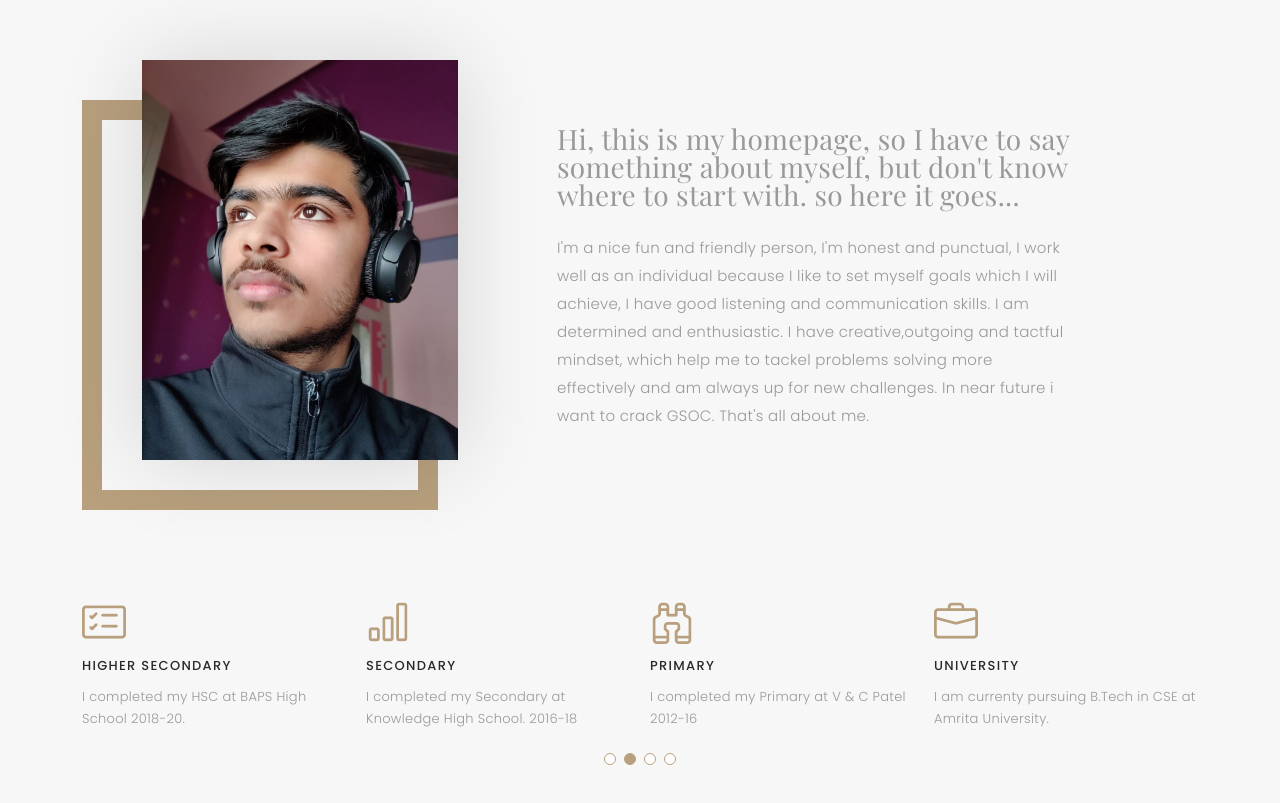
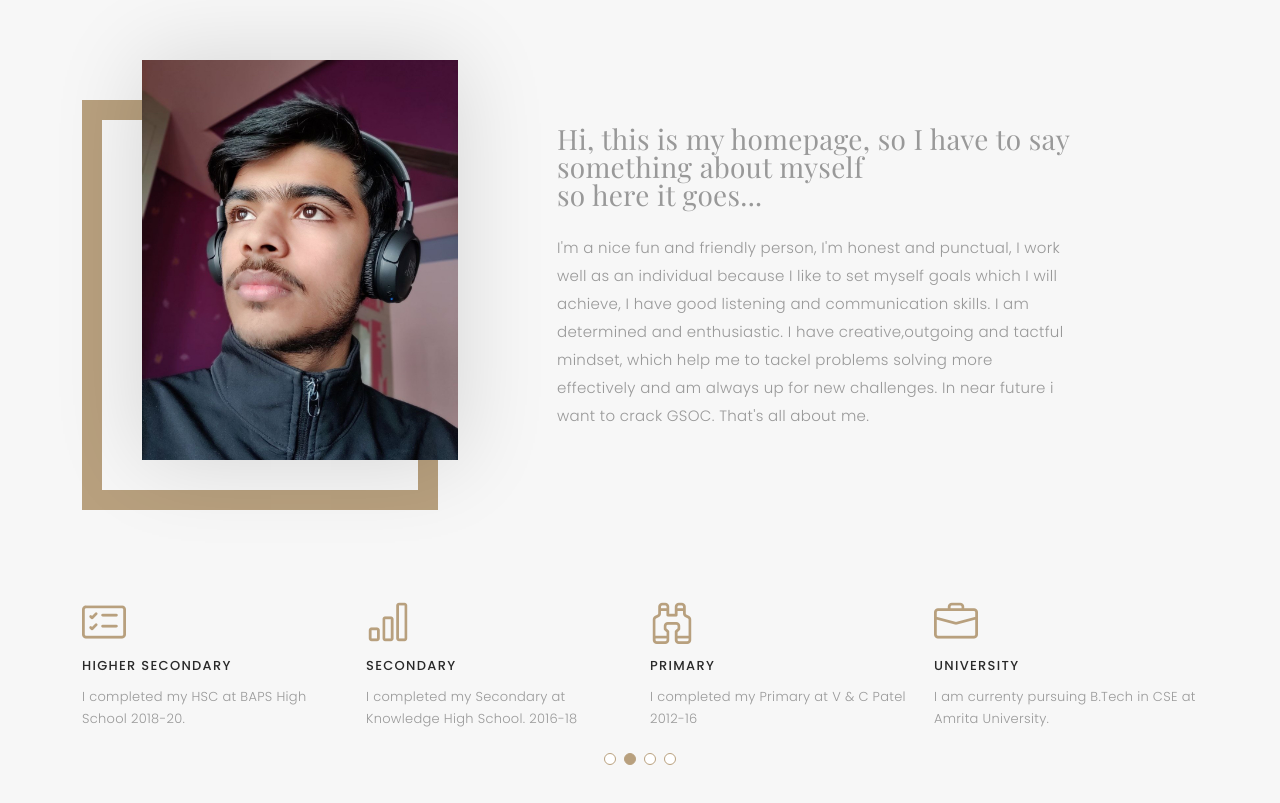
Before and after one commit to rajpatel8/Web-Host.github.io, a plain HTML site: page index.html in a window 1280 px wide. Shown: the part 820-1623 px from the top of the page. Drawn offline with nearby package versions, Linux system fonts and the light colour scheme; a web font is replaced by a local one.

Commit message:
Update index.html

```diff
--- a/index.html
+++ b/index.html
@@ -88,7 +88,7 @@
           <div class="col-lg-7">
             <div class="about-descr">
 
-              <p class="p-heading">Hi, this is my homepage, so I have to say something about myself, but don't know <br>where to start with. so here it goes...
+              <p class="p-heading">Hi, this is my homepage, so I have to say something about myself <br> so here it goes...
               </p>
               <p class="separator">I'm a nice fun and friendly person, I'm honest and punctual, I work well as an individual because I like to set myself goals which I will achieve, I have good listening and communication skills. I am determined and enthusiastic.  I have creative,outgoing and tactful mindset, which help me to tackel problems solving more effectively and am always up for new challenges. In near future i want to crack GSOC. That's all about me. </p>
 
```
